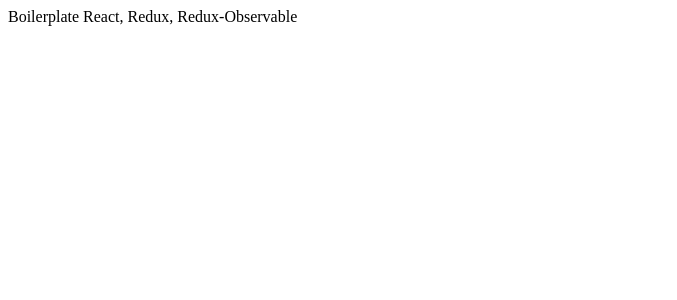
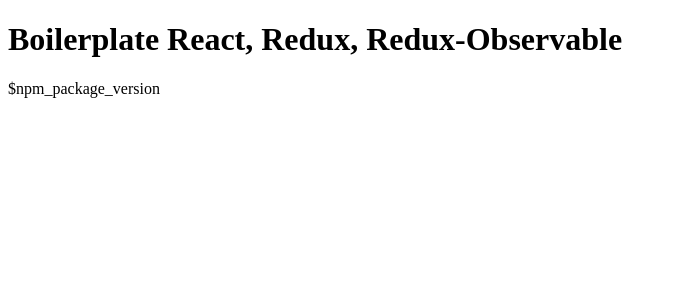
Before and after one commit to pervezalam777/react-redux-observable-boilerplates, a React (Create React App) app: page / in a window 1280 px wide. Shown: the top 300 px of the page, without its empty margins (0-677 px from the left). Built offline with nearby package versions, Linux system fonts and the light colour scheme.

Commit message:
version name from package displayed

```diff
--- a/src/App.js
+++ b/src/App.js
@@ -1,7 +1,7 @@
 import React, { useState } from 'react';
 import PropTypes from 'prop-types';
 
-const Title = (props) => <div>{props.text}</div>;
+const Title = (props) => <h1>{props.text}</h1>;
 Title.propTypes = {
 	text: PropTypes.string.isRequired
 };
@@ -11,6 +11,7 @@
 	return (
 		<div>
 			<Title text={title} />
+			<span>{process.env.REACT_APP_VERSION}</span>
 		</div>
 	);
 }
```
